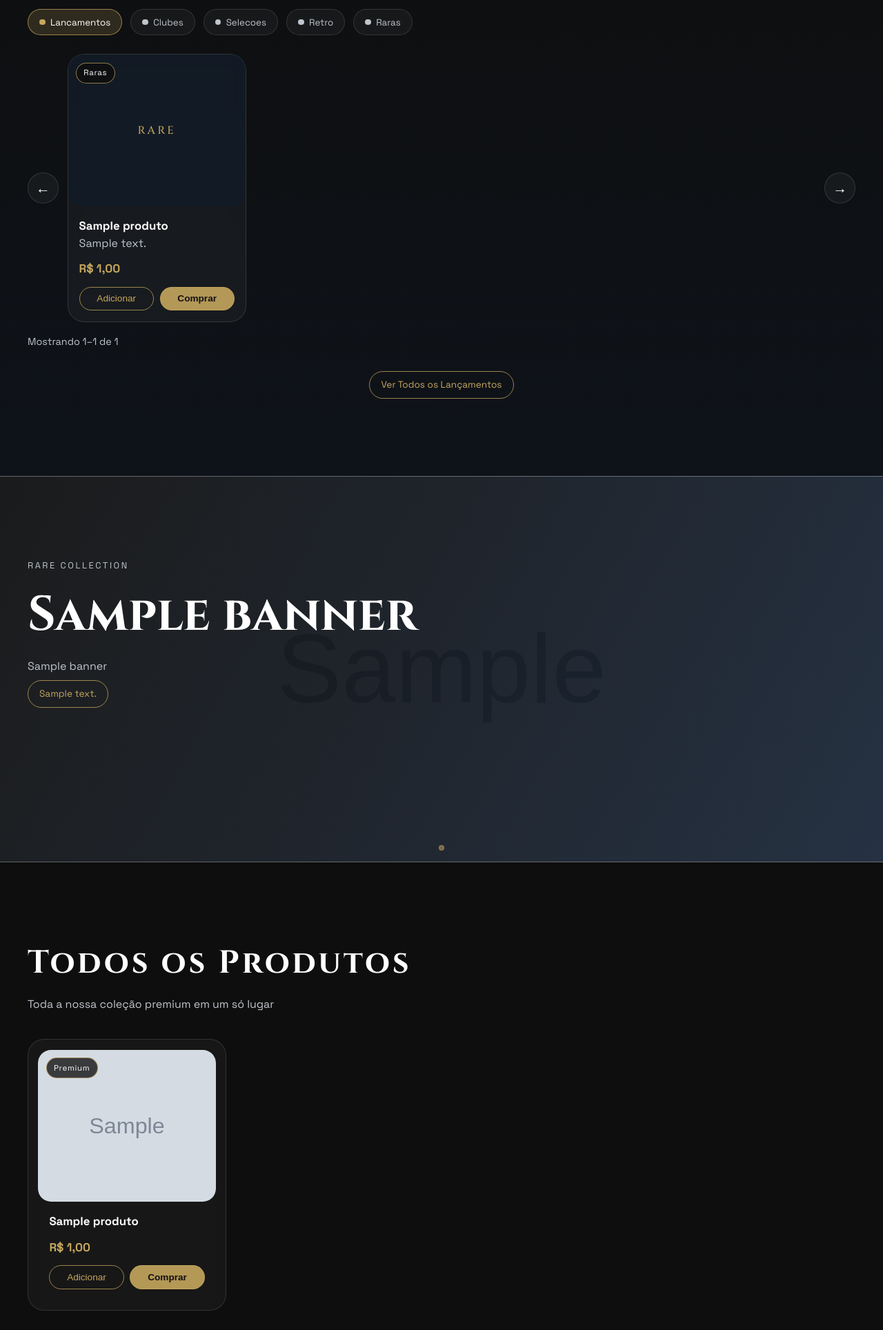
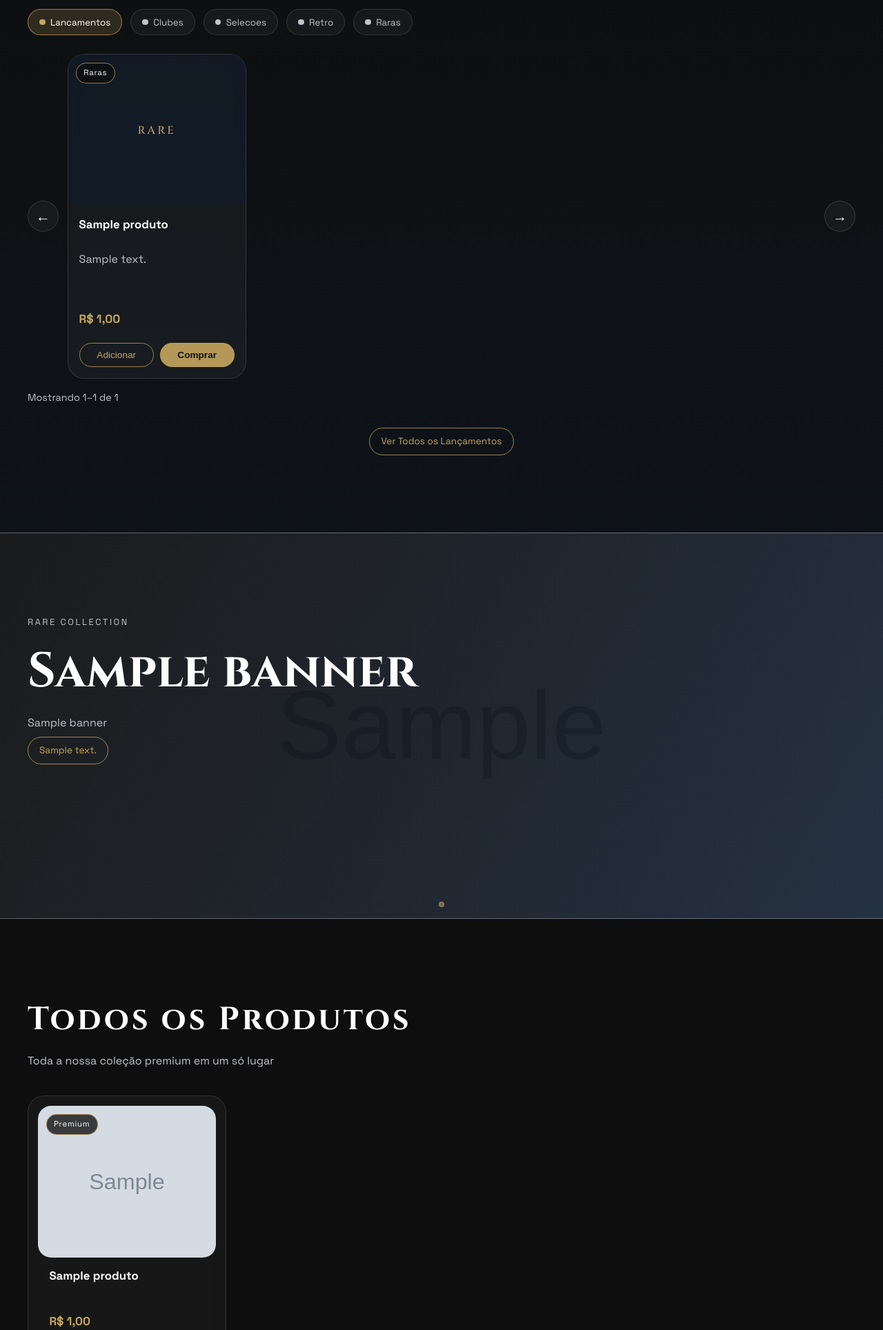
Before and after one commit to ChaconLucas/rare7, a PHP site: page /admin-teste/cliente/ in a window 1280 px wide. Shown: the part 2077-4005 px from the top of the page at 69% size. Run offline with PHP 8.4, Linux system fonts and the light colour scheme; data comes from the database, SQL or seed files in the repository; tables that the repository leaves empty or names only in its code hold one stand-in row (values such as "Sample post"); grey boxes marked "Sample" are stand-in pictures.

Commit message:
fix: preserve variation creation order and standardize product cards

```diff
--- a/cliente/css/loja.css
+++ b/cliente/css/loja.css
@@ -681,10 +681,16 @@ a {
 
 .vitrine-card {
   cursor: pointer;
+  display: flex;
+  flex-direction: column;
+  height: 100%;
 }
 
 .product-card {
   cursor: pointer;
+  display: flex;
+  flex-direction: column;
+  height: 100%;
 }
 
 .vitrine-image,
@@ -728,6 +734,10 @@ a {
 .vitrine-body,
 .product-info {
   padding: 1rem;
+  display: flex;
+  flex-direction: column;
+  gap: 0.55rem;
+  flex: 1;
 }
 
 .vitrine-body h3,
@@ -742,6 +752,25 @@ a {
 .footer-grid li a,
 .footer-grid small {
   color: var(--gray);
+}
+
+.vitrine-body h3,
+.product-info h3 {
+  min-height: 2.5em;
+  line-height: 1.25;
+  display: -webkit-box;
+  -webkit-line-clamp: 2;
+  -webkit-box-orient: vertical;
+  overflow: hidden;
+}
+
+.vitrine-body p {
+  min-height: 3.9em;
+  line-height: 1.3;
+  display: -webkit-box;
+  -webkit-line-clamp: 3;
+  -webkit-box-orient: vertical;
+  overflow: hidden;
 }
 
 .price-line {
@@ -782,6 +811,7 @@ a {
   display: grid;
   grid-template-columns: 1fr 1fr;
   gap: 0.55rem;
+  margin-top: auto;
 }
 
 .vitrine-buy {
--- a/cliente/index.php
+++ b/cliente/index.php
@@ -118,7 +118,7 @@ if (!empty($productIdsForSizes)) {
         WHERE ativo = 1
           AND LOWER(TRIM(tipo)) = 'tamanho'
           AND produto_id IN ($inClause)
-        ORDER BY produto_id ASC, valor ASC
+                ORDER BY produto_id ASC, id ASC
     ";
     $sizesResult = mysqli_query($conn, $sizesSql);
     if ($sizesResult) {
--- a/cliente/produto.php
+++ b/cliente/produto.php
@@ -91,7 +91,7 @@ $checkTableVariacoes = mysqli_query($conn, "SHOW TABLES LIKE 'produto_variacoes'
 if ($checkTableVariacoes && mysqli_num_rows($checkTableVariacoes) > 0) {
     $queryVariacoes = "SELECT * FROM produto_variacoes
                        WHERE produto_id = ? AND ativo = 1
-                       ORDER BY tipo, valor";
+                       ORDER BY tipo, id ASC";
     $stmtVar = mysqli_prepare($conn, $queryVariacoes);
     mysqli_stmt_bind_param($stmtVar, 'i', $produtoId);
     mysqli_stmt_execute($stmtVar);
--- a/cliente/produtos.php
+++ b/cliente/produtos.php
@@ -85,7 +85,7 @@ if ($isMenuLancamentos) {
             c.nome AS categoria,
             fp.position,
                         (SELECT COUNT(*) FROM produto_variacoes pv WHERE pv.produto_id = p.id AND pv.ativo = 1) AS tem_variacoes,
-                        (SELECT GROUP_CONCAT(DISTINCT TRIM(pv.valor) ORDER BY pv.valor SEPARATOR '||')
+                        (SELECT GROUP_CONCAT(TRIM(pv.valor) ORDER BY pv.id ASC SEPARATOR '||')
                          FROM produto_variacoes pv
                          WHERE pv.produto_id = p.id
                              AND pv.ativo = 1
@@ -214,7 +214,7 @@ $query = "
         c.nome AS categoria,
         CASE WHEN fp.product_id IS NOT NULL THEN 'yes' ELSE NULL END AS is_lancamento,
                 (SELECT COUNT(*) FROM produto_variacoes pv WHERE pv.produto_id = p.id AND pv.ativo = 1) AS tem_variacoes,
-                (SELECT GROUP_CONCAT(DISTINCT TRIM(pv.valor) ORDER BY pv.valor SEPARATOR '||')
+                (SELECT GROUP_CONCAT(TRIM(pv.valor) ORDER BY pv.id ASC SEPARATOR '||')
                  FROM produto_variacoes pv
                  WHERE pv.produto_id = p.id
                      AND pv.ativo = 1
```
